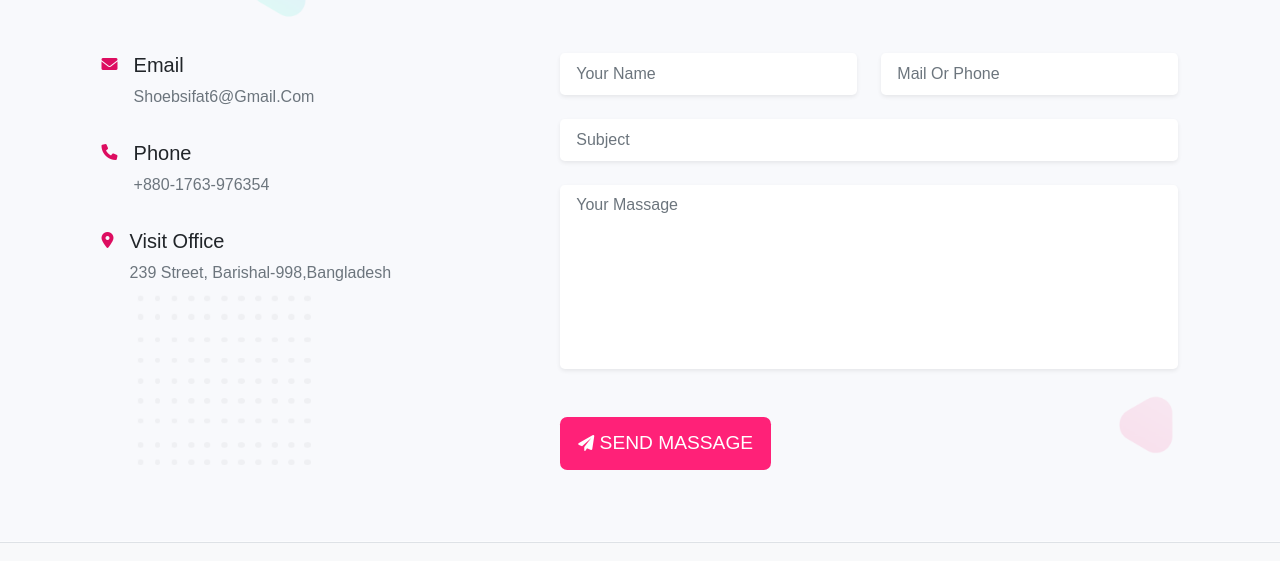
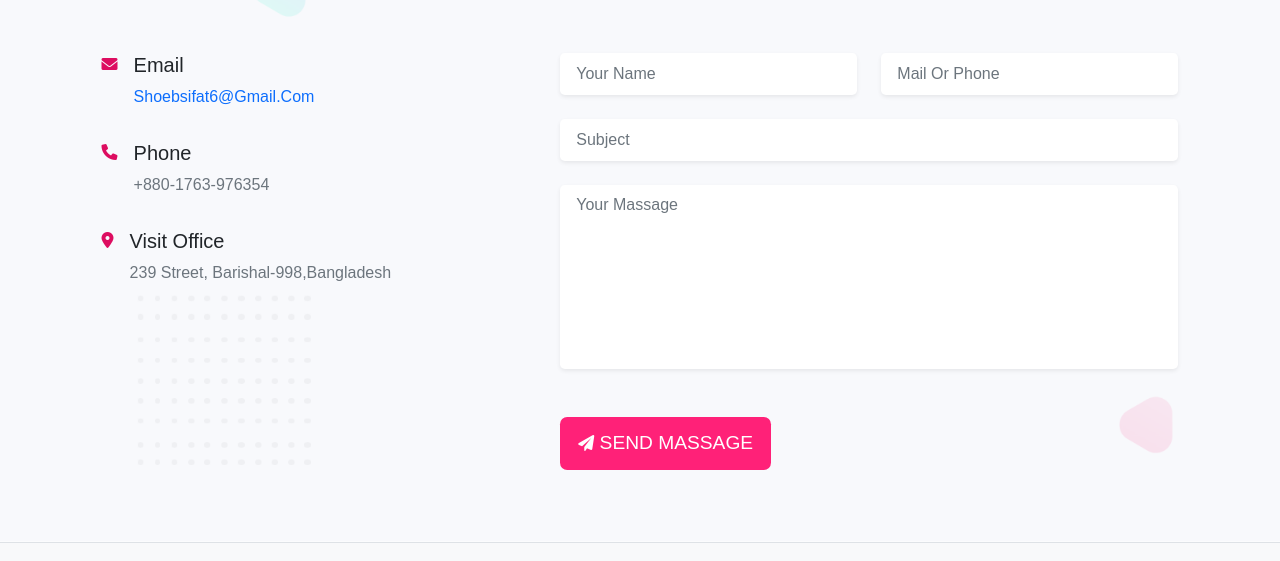
Before and after one commit to sifatshoeb360/portfolio_4.0, a plain HTML site: page index.html in a window 1280 px wide. Shown: the part 3705-4266 px from the top of the page. Drawn offline with nearby package versions, Linux system fonts and the light colour scheme; files whose address does not match are found by name.

Commit message:
Add mail to action for mail Address

```diff
--- a/index.html
+++ b/index.html
@@ -406,7 +406,7 @@
                     </div>
                     <div class="icon-text ms-3">
                         <h3 class="fs-5">Email</h3>
-                        <p class="text-muted">shoebsifat6@gmail.com</p>
+                        <p class="text-muted"> <a href="mailto:shoebsifat6@gmail.com">shoebsifat6@gmail.com</a></p>
                     </div>
                 </div>
                 <div class="icon-items d-flex mb-3">
```
